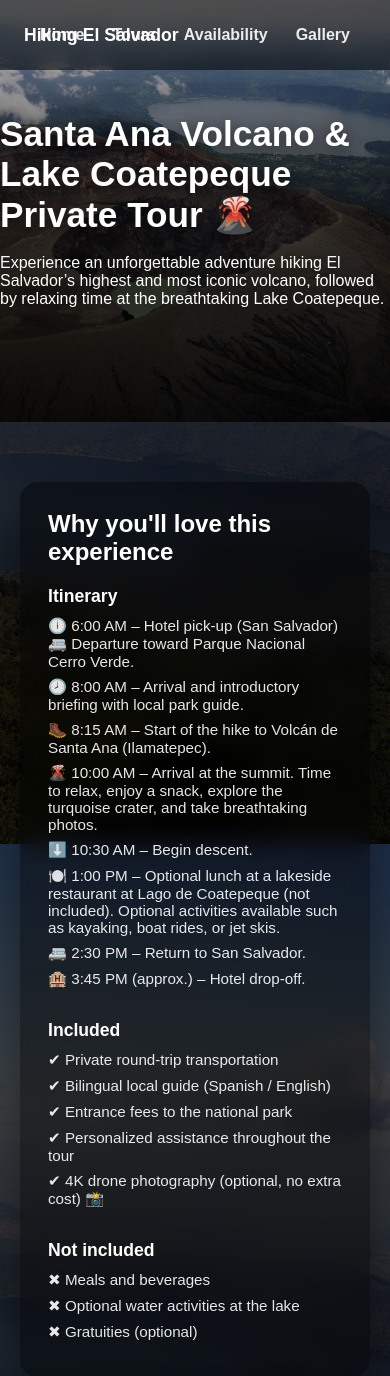
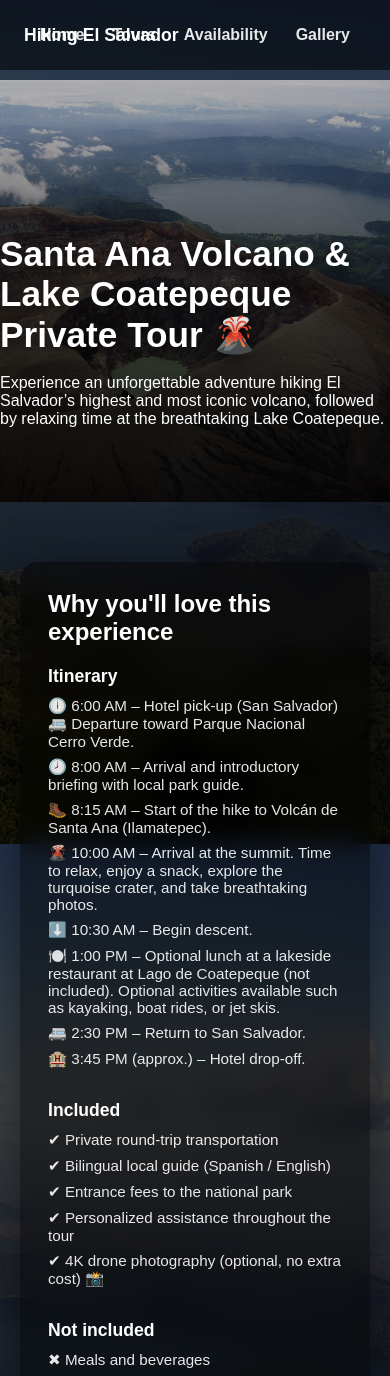
Before and after one commit to Moncada7794/listo-GitHub, a Flask app: page /tours/1 in a window 390 px wide. Shown: the top 1376 px of the page. Run offline with Flask 3, Linux system fonts and the light colour scheme; some libraries are stand-ins or nearby versions.

Commit message:
phone view

```diff
--- a/static/css/style.css
+++ b/static/css/style.css
@@ -425,3 +425,21 @@ body{
         height:50vh;
     }
 }
+
+/* ===== FIX HEADER OVERLAY MOBILE ===== */
+
+@media (max-width: 768px){
+
+    body{
+        padding-top: 80px;
+    }
+
+    .hero{
+        padding-top: 100px;
+    }
+
+    .tour-hero{
+        padding-top: 80px;
+    }
+
+}
```
